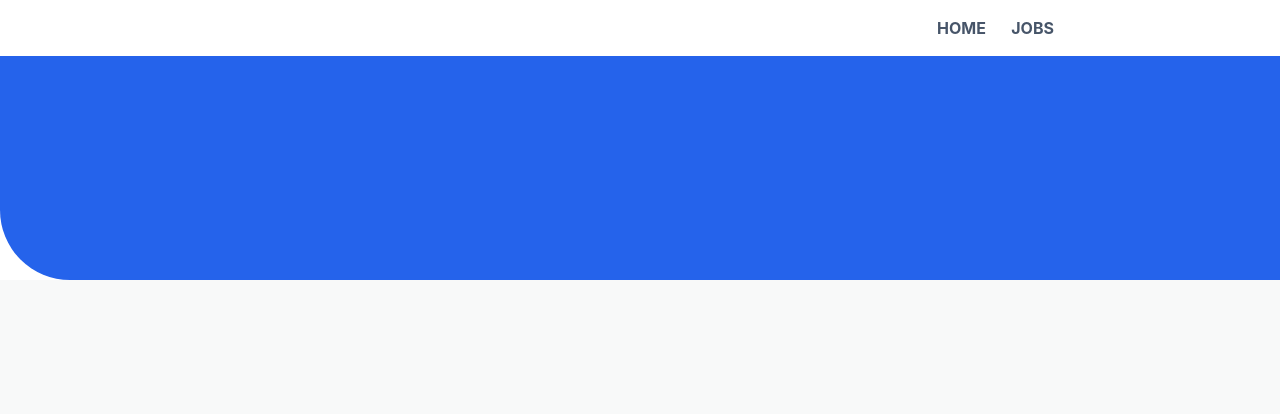
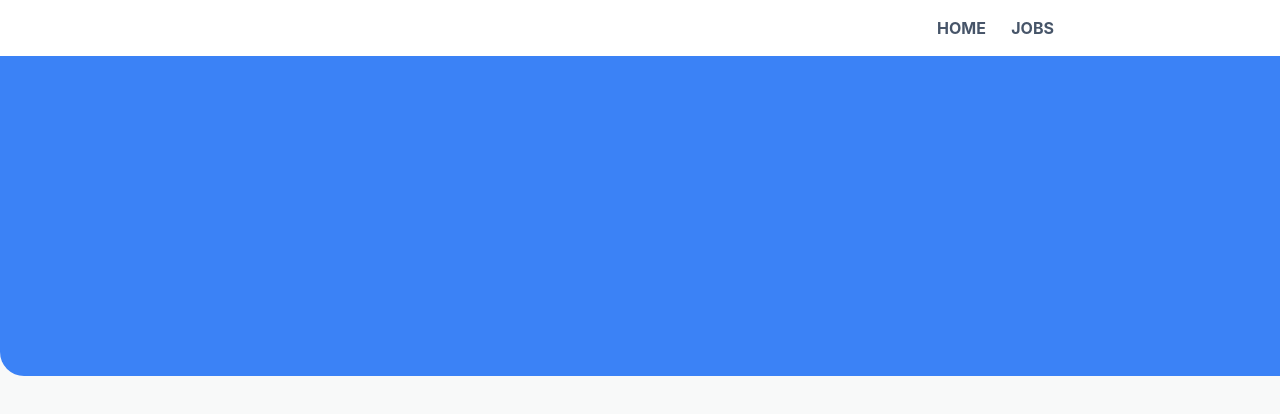
Before and after one commit to nooranasrin/dreamJob, a React (Create React App) app in the folder client/: page / in a window 1280 px wide. Shown: the top 414 px of the page. Built offline with nearby package versions, Linux system fonts and the light colour scheme.

Commit message:
moved custom headers into the components

```diff
--- a/client/src/components/Header.tsx
+++ b/client/src/components/Header.tsx
@@ -10,7 +10,6 @@ const Header: React.FC = (): JSX.Element => {
           <Link to='jobs'>JOBS</Link>
         </div>
       </div>
-      <div className='bg-blue-600 h-56 rounded-bl-normal z-0'></div>
     </div>
   );
 };
--- a/client/src/features/Home/Home.tsx
+++ b/client/src/features/Home/Home.tsx
@@ -1,5 +1,5 @@
 const Home: React.FC = (): JSX.Element => {
-  return <div></div>;
+  return <div className='bg-blue-500 h-80 rounded-bl-3xl z-0'></div>;
 };
 
 export default Home;
--- a/client/src/features/jobs/jobs.tsx
+++ b/client/src/features/jobs/jobs.tsx
@@ -9,6 +9,8 @@ const Jobs: React.FC = (): JSX.Element => {
   if (error) return <p>Error :(</p>;
 
   return (
+    <>
+      <div className='bg-blue-500 h-44 rounded-bl-3xl z-0'></div>
       <div className='w-6/12 m-auto'>
         <div className='bg-white w-9/12 m-auto -mt-8 p-4 rounded-t-xl shadow-lg mt-4'>
           <div className='border border-gray-300 w-40 h-9 rounded-2xl p-1 pr-2 text-right text-s text-slate-500'>
@@ -30,6 +32,7 @@ const Jobs: React.FC = (): JSX.Element => {
           />
         ))}
       </div>
+    </>
   );
 };
 
--- a/client/tailwind.config.js
+++ b/client/tailwind.config.js
@@ -2,12 +2,6 @@
 
 module.exports = {
   content: ['./src/**/*.{html,tsx}', './src/*.tsx'],
-  theme: {
-    extend: {
-      borderRadius: {
-        normal: '70px',
-      },
-    },
-  },
+  theme: {},
   plugins: [],
 };
```
Lines whose indentation alone changed are shown as unchanged.
